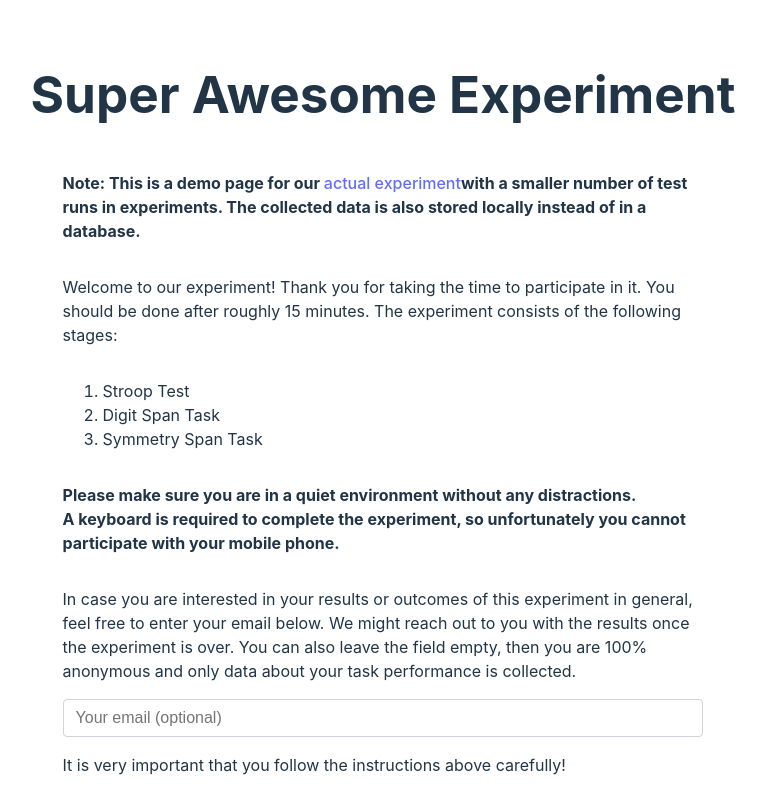
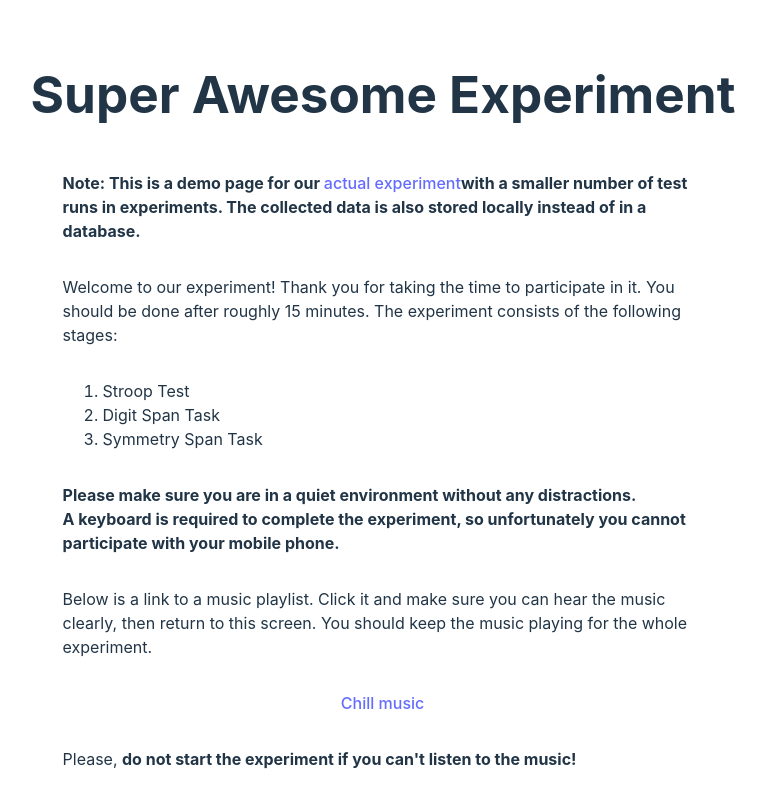
Before and after one commit to Sejmou/urm-pr-experiment, a React (Vite) app: page / in a window 1280 px wide. Shown: the top 796 px of the page, without its empty margins (257-1023 px from the left). Built offline with nearby package versions, Linux system fonts and the light colour scheme.

Commit message:
hardcode isMusicTestGroup to true

```diff
--- a/src/Home.tsx
+++ b/src/Home.tsx
@@ -1,7 +1,6 @@
 import './Home.css';
 import { tasks, startExperiment } from './shared/experiment';
 import { useState } from 'react';
-import { isMusicTestGroup } from './shared/experiment';
 
 type CheckboxProps = {
   label: string;
@@ -19,7 +18,7 @@ const Checkbox = ({ label, value, onChange }: CheckboxProps) => {
 };
 
 function Home() {
-  const musicTestGroup = isMusicTestGroup();
+  const musicTestGroup = true;
   const [checked, setChecked] = useState(false);
   const [email, setEmail] = useState('');
   const handleChange = () => {
```
